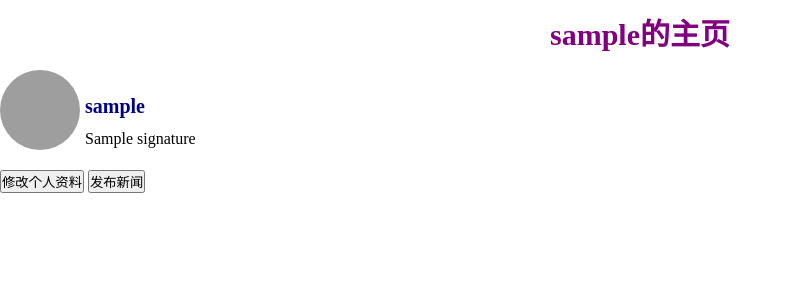
After one commit to LiuZhe6/NewsPythonWeb, a Django app: template newsSite/templates/publisher/index.html in a window 1280 px wide. The commit adds this page. Shown: the top 300 px of the page, without its empty margins (0-793 px from the left). Run offline with Django 3.2, Linux system fonts and the light colour scheme; the template is opened without the code that fills it: most values are stand-ins (such as "Sample title", 1, 10 or a date in 2020); parts of the project's set-up code (start-up, migrations or seed data) failed here and were passed over; grey boxes are pictures that could not be loaded.

Commit message:
完成修改信息

```diff
--- /dev/null
+++ b/newsSite/templates/publisher/index.html
@@ -0,0 +1,108 @@
+<!DOCTYPE html>
+<html lang="en">
+<head>
+    <meta charset="UTF-8"/>
+    <!-- userinfo 里面记录了当前登陆者的所有信息 -->
+    <title>{{ userinfo.nickname }}的个人主页</title>
+    <!--内部引用-->
+    <style type="text/css">
+        /*
+            css语句结构:selector{样式1:值1;样式2:值2;..}
+            selector选择器，用于选中页面上的标签元素
+            选择器分类: id(#id值,根据id值选中)、标签(标签名，根据标签)、类别（.类别值）
+        */
+
+        /*一般情况下，页面上的元素会有一个默认的外边距和内边距*/
+        * {
+            margin: 0;
+            padding: 0;
+        }
+
+        #title {
+            width: 800px;
+            height: 50px;
+        {#            background: green;#} text-align: center;
+            margin: 10px auto;
+            /*margin是外边距,值有四种写法
+            一个值代表四个外边距全一样
+            两个值分别代表 上下 左右
+            三个值分别代表 上，左右，下
+            四个值分别代表上 右 下 左
+            */
+            line-height: 50px;
+            font-size: 30px;
+            color: purple;
+        }
+
+        #info {
+            height: 100px;
+        {% comment %}width: 500px;
+        background: yellowgreen;{% endcomment %} position: relative; /*让info成为其子元素的绝对定位的参照物*/
+
+        }
+
+        #info .headerimg {
+            width: 80px;
+            height: 80px;
+            border-radius: 40px;
+        }
+
+        #info .nickname {
+            position: absolute; /*给nickname一个绝对定位*/
+            top: 25px;
+            left: 85px;
+            font-size: 20px;
+            font-weight: 600; /*字体粗细 范围是100～700，默认是400，大于400为粗*/
+            color: darkblue;
+
+        }
+
+        #info .signature {
+            position: absolute;
+            left: 85px;
+            top: 60px;
+        }
+    </style>
+
+
+    {#    内部引用前端脚本#}
+    <script type="text/javascript">
+        function submitInfo(element) {
+            {#            根据不同的按钮的点击，提交到不同的网址。#}
+
+            var infoForm = document.getElementById('pubForm');
+
+            if (element.id === 'alter') {
+                //说明此时是修改按钮提交的，需要跳转到修改页面
+                {#                alert(element.id);#}
+                infoForm.action = "alterinfo";
+            } else {
+                //说明此时是发布新闻按钮提交的，需要跳转到发布新闻页面
+                {#                alert(element.id);#}
+
+                infoForm.action = "publishnews";
+
+            }
+            infoForm.submit();
+        }
+    </script>
+</head>
+<body>
+<h2 id="title">{{ userinfo.username }}的主页</h2>
+<div id="info">
+    <img src="xxx" class="headerimg">
+    <p class="nickname">{{ userinfo.nickname }}</p>
+    <p class="signature">{{ userinfo.signature }}</p>
+</div>
+
+<form method="post" id="pubForm">
+    <input type="hidden" name="userid" value="{{ userinfo.id }}">
+    <input type="hidden" name="flag" value="index">
+{#    flag是记录哪个页面提交的#}
+    <input type="button" id="alter" value="修改个人资料" onclick="submitInfo(this)">
+    <input type="button" id="publish" value="发布新闻" onclick="submitInfo(this)">
+</form>
+
+
+</body>
+</html>
--- a/newsSite/templates/publisher/login.html
+++ b/newsSite/templates/publisher/login.html
@@ -14,7 +14,8 @@
 
 </head>
 <body>
-	<form action="?" method="post">
+{#    默认提交地址#}
+	<form method="post">
 		用户名:	<input type="text" name="username"	placeholder="请输入用户名"><br><br>
 		密码:	<input type="password" name="password"	placeholder="请输入密码"><br><br>
 
--- a/newsSite/urls.py
+++ b/newsSite/urls.py
@@ -6,4 +6,7 @@ urlpatterns = [
     url(r"publogin", views.publisher_login),
     url(r"pubregister", views.publisher_register),
     url(r'ajaxhandle', views.ajax_response),
+    url(r'alterinfo', views.alter_info),
+    url(r'publishnews', views.publish_news),
+
 ]
```
Also changed, not shown: newsSite/templates/publisher/alterinfo.html (added, +20 -0 lines), newsSite/views.py (+74 -2 lines), db.sqlite3.
